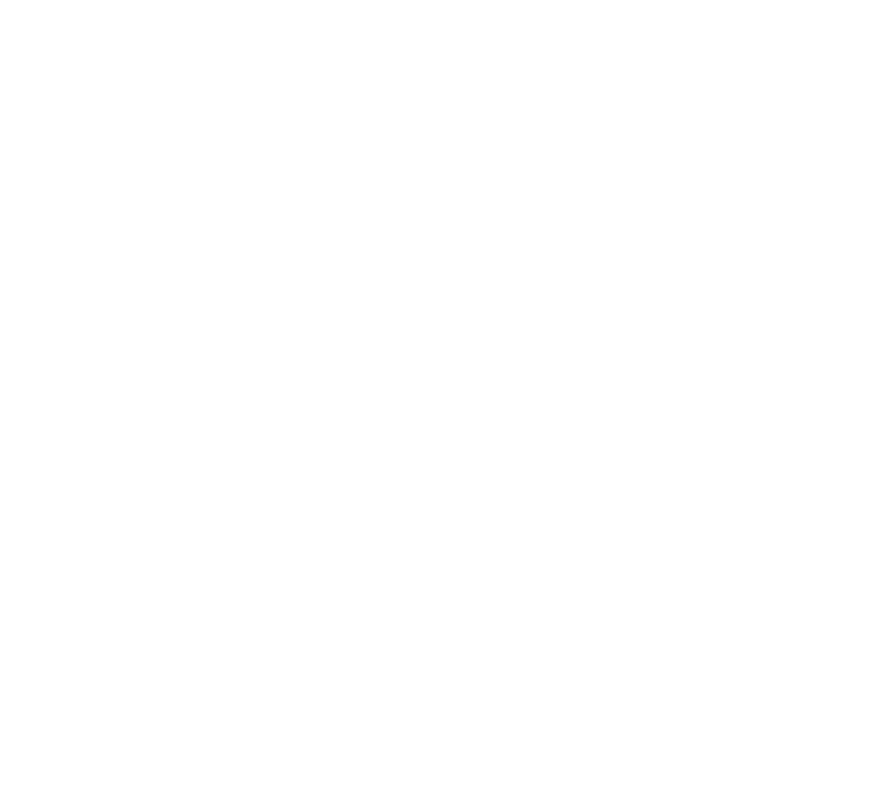
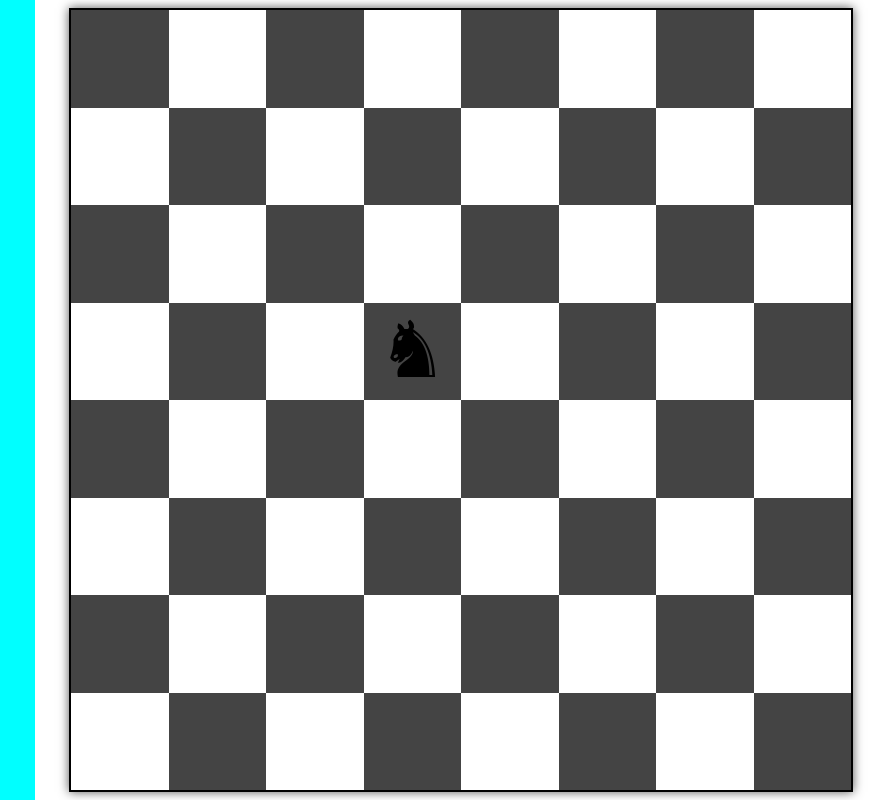
Before and after one commit to Donny-C-1/knight-travails, a plain HTML site: page index.html in a window 1280 px wide. Shown: the whole page, without its empty margins (392-1280 px from the left). Drawn offline with Linux system fonts and the light colour scheme.

Commit message:
Drew the table and the knight

```diff
--- a/index.html
+++ b/index.html
@@ -1,18 +1,21 @@
 <!DOCTYPE html>
 <html lang='en'>
+
 <head>
   <title>Knight Travails</title>
-    <meta charset='utf-8'/>
-    <meta name='author' content='Donny C'/>
-    <meta name='description' content='An algorithm to determine the shortest path a knight can take from one spot to another using binary trees'/>
-    <meta name='keywords' content='Algorithm, Binary trees, knight travails'/>
-    <meta name='viewport' content='width=device-width, initial-scale=1.0'/>
-    <link rel='stylesheet' href='./style.css'/>
+  <meta charset='utf-8' />
+  <meta name='author' content='Donny C' />
+  <meta name='description'
+    content='An algorithm to determine the shortest path a knight can take from one spot to another using binary trees' />
+  <meta name='keywords' content='Algorithm, Binary trees, knight travails' />
+  <meta name='viewport' content='width=device-width, initial-scale=1.0' />
+  <link rel='stylesheet' href='./style.css' />
   <script type="module">
     import init from './script.mjs';
     window.addEventListener('load', init);
   </script>
 </head>
+
 <body>
 
   <!--,,,,,,,,,,,,,,,,,,,,,,,,,,,,,,,,,,,,,,,,,,,,,,,,,,,,,,,,,,,,,,,,,,,,,,,,,,,,,,,,,,,,,,,,,,,,,,,,,,,,,,,,,,,,,,,,,,,,,,,,,,,,,,,,,,,,,,,,,,,,,,,-->
@@ -32,6 +35,94 @@
   <!--........................................................................................yyy....................................................-->
   <!--........................................................................................yyy....................................................-->
   <!--,,,,,,,,,,,,,,,,,,,,,,,,,,,,,,,,,,,,,,,,,,,,,,,,,,,,,,,,,,,,,,,,,,,,,,,,,,,,,,,,,,,,,,,,,,,,,,,,,,,,,,,,,,,,,,,,,,,,,,,,,,,,,,,,,,,,,,,,,,,,,,,-->
+  <div id="container">
+    <div id="menu"></div>
+    <div id="board">
+      <div class="grid">
+        <div class="row">
+          <div class="tile"></div>
+          <div class="tile"></div>
+          <div class="tile"></div>
+          <div class="tile"></div>
+          <div class="tile"></div>
+          <div class="tile"></div>
+          <div class="tile"></div>
+          <div class="tile"></div>
+        </div>
+        <div class="row">
+          <div class="tile"></div>
+          <div class="tile"></div>
+          <div class="tile"></div>
+          <div class="tile"></div>
+          <div class="tile"></div>
+          <div class="tile"></div>
+          <div class="tile"></div>
+          <div class="tile"></div>
+        </div>
+        <div class="row">
+          <div class="tile"></div>
+          <div class="tile"></div>
+          <div class="tile"></div>
+          <div class="tile"></div>
+          <div class="tile"></div>
+          <div class="tile"></div>
+          <div class="tile"></div>
+          <div class="tile"></div>
+        </div>
+        <div class="row">
+          <div class="tile"></div>
+          <div class="tile"></div>
+          <div class="tile"></div>
+          <div class="tile">&#9822;</div>
+          <div class="tile"></div>
+          <div class="tile"></div>
+          <div class="tile"></div>
+          <div class="tile"></div>
+        </div>
+        <div class="row">
+          <div class="tile"></div>
+          <div class="tile"></div>
+          <div class="tile"></div>
+          <div class="tile"></div>
+          <div class="tile"></div>
+          <div class="tile"></div>
+          <div class="tile"></div>
+          <div class="tile"></div>
+        </div>
+        <div class="row">
+          <div class="tile"></div>
+          <div class="tile"></div>
+          <div class="tile"></div>
+          <div class="tile"></div>
+          <div class="tile"></div>
+          <div class="tile"></div>
+          <div class="tile"></div>
+          <div class="tile"></div>
+        </div>
+        <div class="row">
+          <div class="tile"></div>
+          <div class="tile"></div>
+          <div class="tile"></div>
+          <div class="tile"></div>
+          <div class="tile"></div>
+          <div class="tile"></div>
+          <div class="tile"></div>
+          <div class="tile"></div>
+        </div>
+        <div class="row">
+          <div class="tile"></div>
+          <div class="tile"></div>
+          <div class="tile"></div>
+          <div class="tile"></div>
+          <div class="tile"></div>
+          <div class="tile"></div>
+          <div class="tile"></div>
+          <div class="tile"></div>
+        </div>
 
+      </div>
+    </div>
+  </div>
 </body>
+
 </html>
--- a/style.css
+++ b/style.css
@@ -0,0 +1,49 @@
+* {
+    box-sizing: border-box;
+    padding: 0;
+    margin: 0;
+    /* font: inherit; */
+}
+body {
+    min-height: 100vh;
+    font-size: 1rem;
+}
+#container {
+    display: grid;
+    grid-template-columns: 1fr 2fr;
+    min-height: 100vh;
+    place-items: center;
+}
+#menu {
+    width: 100%;
+    background-color: aqua;
+    height: 100%;
+}
+#board {
+    display: grid;
+    place-items: center;
+    padding: .5em;
+}
+.grid {
+    --size: clamp(10em, 100vw - 1em, 100vh - 1em);
+    display: grid;
+    width: var(--size);
+    height: var(--size);
+    border: 2px solid black;
+    box-shadow: 0 0 10px #555;
+
+}
+.row {
+    --dark-tile: #444;
+    display: grid;
+    grid-template-columns: repeat(8, 1fr);
+}
+.row:nth-child(even) .tile:nth-child(even), .row:nth-child(odd) .tile:nth-child(odd) {
+    background-color: var(--dark-tile);
+}
+.tile{
+    display: grid;
+    place-items: center;
+    line-height: 0;
+    font-size: calc(var(--size) * 0.1);
+}
```
Also changed, not shown: images/Chess-Knight.svg (added). Lines whose indentation alone changed are shown as unchanged.
